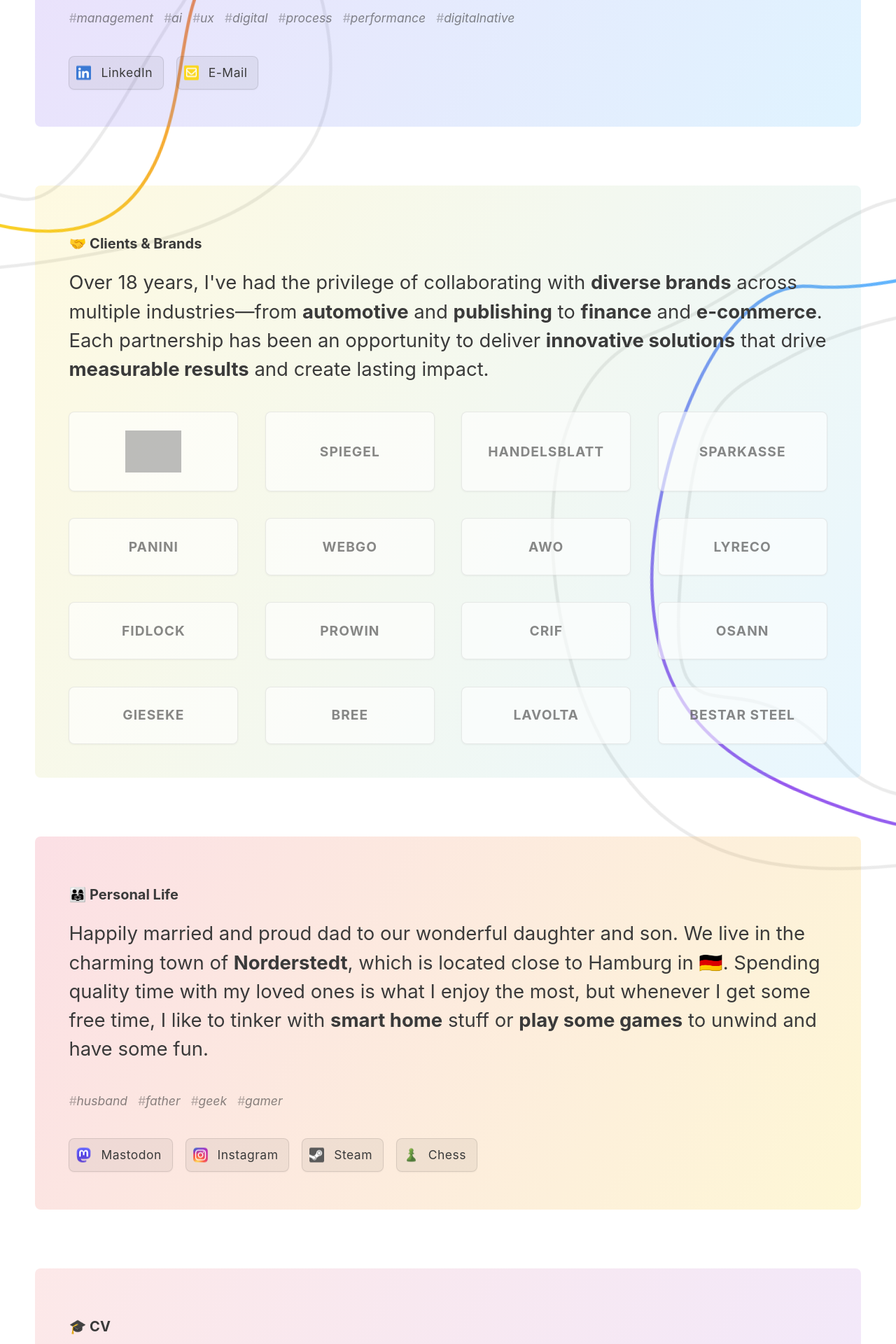
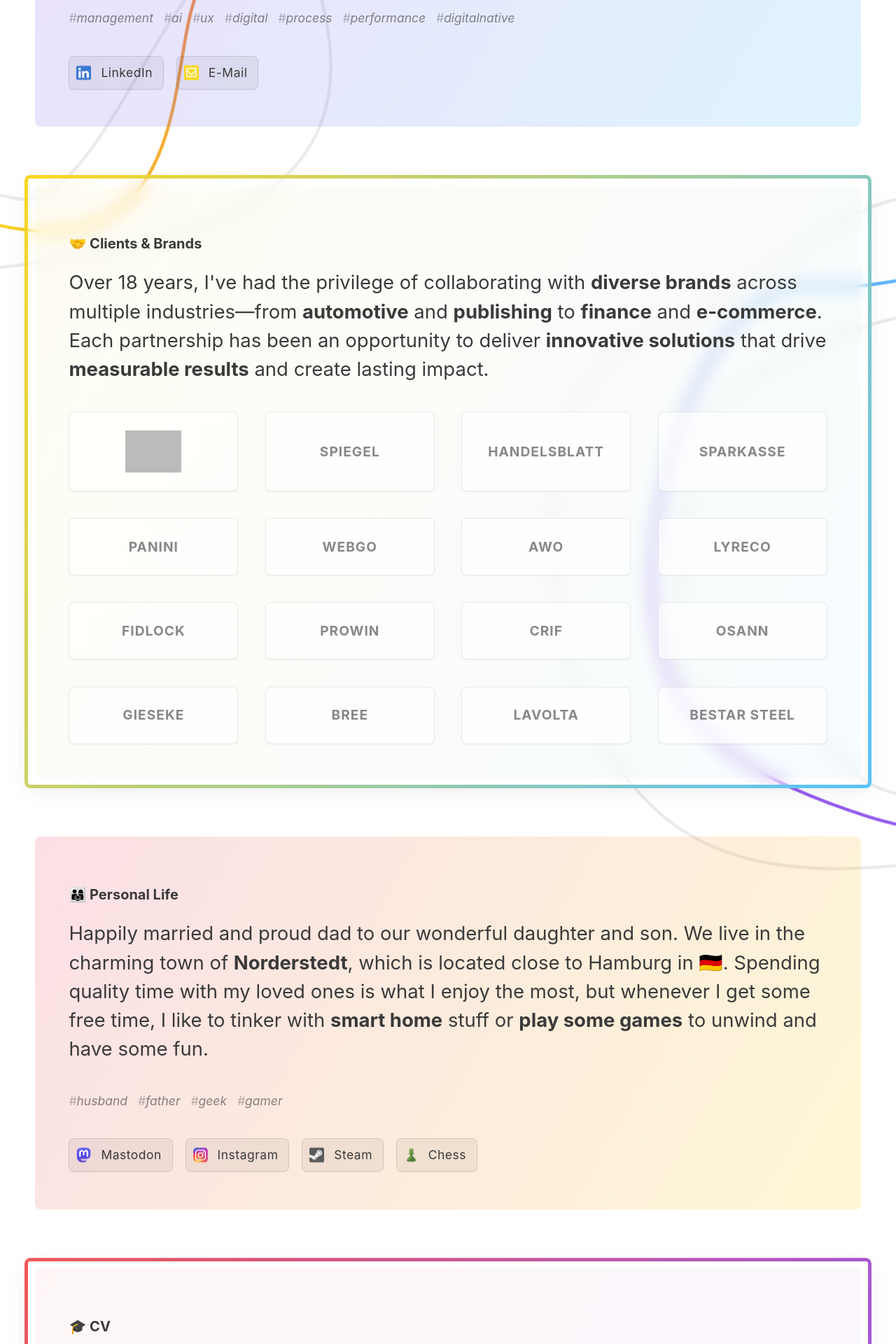
Before and after one commit to l4ci/l4ci.github.io, a Jekyll site: the page built from index.html, in a window 1280 px wide. Shown: the part 1265-3185 px from the top of the page at 70% size. Built offline with Jekyll 4.4.1, drawn with Linux system fonts in a browser that asks for light colours; the list of posts is cut into pages by our own code; grey boxes are pictures that could not be loaded.

Commit message:
refine: transform section backgrounds to frosted glass with gradient borders
Replace full-section gradients with modern frosted glass design:
- Add 5px gradient borders around Clients & Brands and CV containers
- Implement frosted glass effect with backdrop-filter blur (12px)
- Use stronger, vibrant gradient colors for borders (no opacity)
- Light mode: Semi-transparent white background (rgba 0.08)
- Dark mode: Semi-transparent black background (rgba 0.2)
- Enhanced box shadows for depth (8px blur, 32px spread)
- Reduce section background opacity to 0.06-0.08 for subtle effect
- Maintain gradient colors: Yellow→Blue (Clients) and Red→Purple (CV)

Co-Authored-By: Claude Sonnet 4.5 <noreply@anthropic.com>

```diff
--- a/assets/css/main.css
+++ b/assets/css/main.css
@@ -432,15 +432,49 @@ body[data-theme="dark"] .section__bg {
 /* Clients & Brands - Yellow to Blue gradient */
 .section__bg--clients {
   background: linear-gradient(120deg,
-    rgba(250, 215, 34, 0.16),
-    rgba(89, 195, 255, 0.16));
+    rgba(250, 215, 34, 0.06),
+    rgba(89, 195, 255, 0.06));
 }
 
 /* CV - Red to Purple gradient */
 .section__bg--cv {
   background: linear-gradient(120deg,
-    rgba(238, 89, 89, 0.16),
-    rgba(151, 89, 238, 0.16));
+    rgba(238, 89, 89, 0.06),
+    rgba(151, 89, 238, 0.06));
+}
+
+/* Frosted Glass Container with Gradient Border */
+#clients-brands .container,
+#cv .container {
+  position: relative;
+  background: rgba(255, 255, 255, 0.08);
+  backdrop-filter: blur(12px);
+  -webkit-backdrop-filter: blur(12px);
+  border-radius: var(--border-radius);
+  box-shadow: 0 8px 32px rgba(0, 0, 0, 0.08);
+}
+
+#clients-brands .container::before,
+#cv .container::before {
+  content: '';
+  position: absolute;
+  inset: -5px;
+  border-radius: inherit;
+  padding: 5px;
+  background: linear-gradient(120deg,
+    rgb(250, 215, 34),
+    rgb(89, 195, 255));
+  -webkit-mask: linear-gradient(#fff 0 0) content-box, linear-gradient(#fff 0 0);
+  -webkit-mask-composite: xor;
+  mask: linear-gradient(#fff 0 0) content-box, linear-gradient(#fff 0 0);
+  mask-composite: exclude;
+  z-index: -1;
+}
+
+#cv .container::before {
+  background: linear-gradient(120deg,
+    rgb(238, 89, 89),
+    rgb(151, 89, 238));
 }
 
 /* Dark mode - more saturated colors */
@@ -462,13 +496,19 @@ body[data-theme="dark"] .section__bg {
   }
   body:not([data-theme="light"]) .section__bg--clients {
     background: linear-gradient(120deg,
-      rgba(250, 215, 34, 0.32),
-      rgba(89, 195, 255, 0.32));
+      rgba(250, 215, 34, 0.08),
+      rgba(89, 195, 255, 0.08));
   }
   body:not([data-theme="light"]) .section__bg--cv {
     background: linear-gradient(120deg,
-      rgba(238, 89, 89, 0.32),
-      rgba(151, 89, 238, 0.32));
+      rgba(238, 89, 89, 0.08),
+      rgba(151, 89, 238, 0.08));
+  }
+
+  body:not([data-theme="light"]) #clients-brands .container,
+  body:not([data-theme="light"]) #cv .container {
+    background: rgba(0, 0, 0, 0.2);
+    box-shadow: 0 8px 32px rgba(0, 0, 0, 0.3);
   }
 }
 body[data-theme="dark"] .section__bg--lightgrey {
@@ -488,13 +528,19 @@ body[data-theme="dark"] .section__bg--yellow {
 }
 body[data-theme="dark"] .section__bg--clients {
   background: linear-gradient(120deg,
-    rgba(250, 215, 34, 0.32),
-    rgba(89, 195, 255, 0.32));
+    rgba(250, 215, 34, 0.08),
+    rgba(89, 195, 255, 0.08));
 }
 body[data-theme="dark"] .section__bg--cv {
   background: linear-gradient(120deg,
-    rgba(238, 89, 89, 0.32),
-    rgba(151, 89, 238, 0.32));
+    rgba(238, 89, 89, 0.08),
+    rgba(151, 89, 238, 0.08));
+}
+
+body[data-theme="dark"] #clients-brands .container,
+body[data-theme="dark"] #cv .container {
+  background: rgba(0, 0, 0, 0.2);
+  box-shadow: 0 8px 32px rgba(0, 0, 0, 0.3);
 }
 
 .section__text {
```
